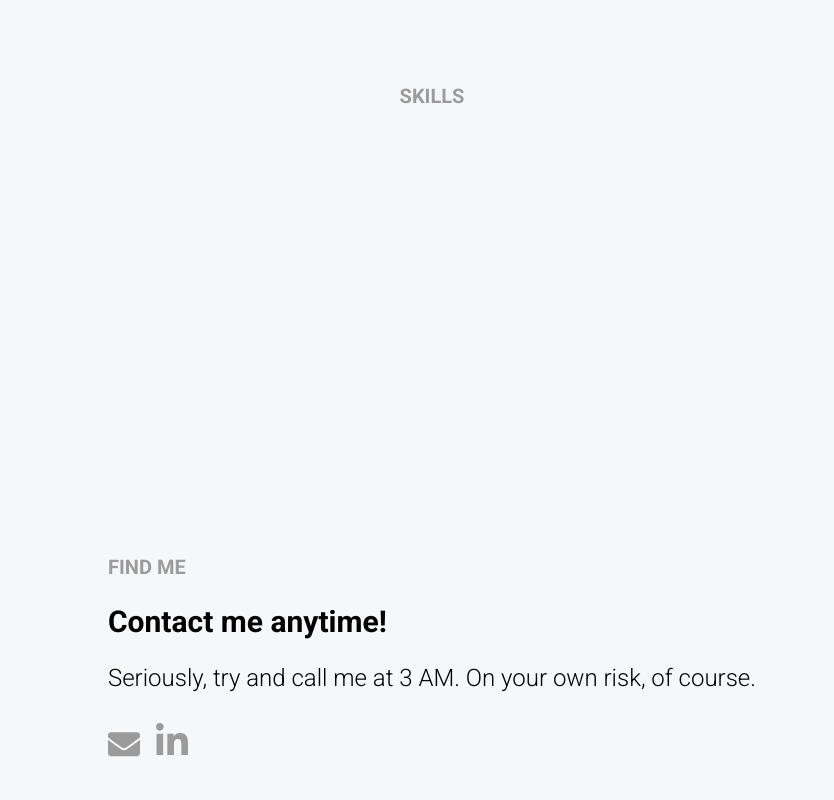
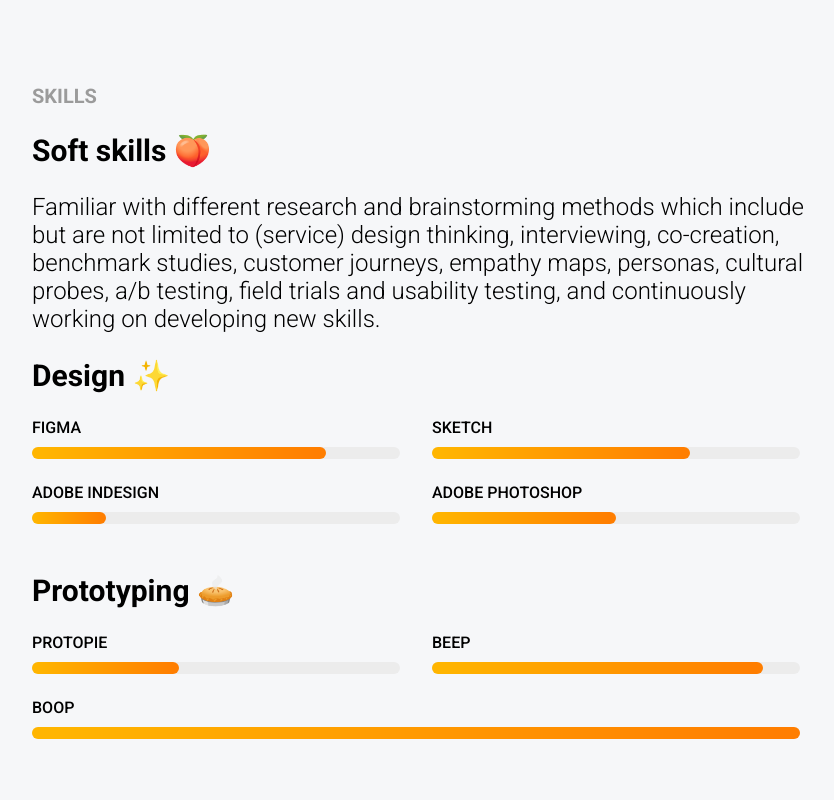
Before and after one commit to lbrndsn/portfolio, a React (Create React App) app: page / in a window 1280 px wide. Shown: the part 1680-2480 px from the top of the page, without its empty margins (17-851 px from the left). Built offline with nearby package versions, Linux system fonts and the light colour scheme.

Commit message:
created skillbars

```diff
--- a/src/App.scss
+++ b/src/App.scss
@@ -174,3 +174,38 @@
     transform: scale(1.1);
   }
 }
+
+.skill-grid {
+  display: flex;
+  flex-wrap: wrap;
+  flex-direction: row;
+  justify-content: space-between;
+  width: 100%;
+}
+.skill-bar-container {
+  margin-bottom: 24px;
+  flex: 1;
+  min-width: 300px;
+  margin-right: $padding-32;
+
+  .skill-bar-title {
+    text-transform: uppercase;
+    font-size: 16px;
+    font-weight: 500;
+    margin-bottom: 10px;
+  }
+
+  .skill-bar-outer {
+    height: 12px;
+    background: #ECECEC;
+    border-radius: 12px;
+  }
+
+  .skill-bar-inner {
+    height: 12px;
+    border-radius: 12px;
+    width: 0;
+    transition: width 1s ease-out;
+    background-image: linear-gradient(90deg, #FFB500 3%, #FF7E00 97%);
+  }
+}
--- /dev/null
+++ b/src/SkillBar.js
@@ -0,0 +1,20 @@
+import React, {useEffect, useState} from "react";
+import {observer} from "mobx-react-lite";
+
+const SkillBar = observer(({ title, progress }) => {
+    const [actualProgress, setProgress] = useState(0);
+
+    useEffect(() => {
+        setProgress(progress);
+    }, []);
+    return (
+        <div className="skill-bar-container">
+            <div className="skill-bar-title">{title}</div>
+            <div className="skill-bar-outer">
+                <div className="skill-bar-inner" style={{ width: actualProgress + "%" }}/>
+            </div>
+        </div>
+    )
+});
+
+export default SkillBar;
--- a/src/pages/Contact.js
+++ b/src/pages/Contact.js
@@ -17,7 +17,7 @@
         <div className="fixed page" ref={ref}>
             <div className="page-inner">
                 <h1>Find me</h1>
-                <h2>Contact me anytime!</h2>
+                <h2>Contact me anytime! 🛎</h2>
                 <p>Seriously, try and call me at 3 AM. On your own risk, of course.</p>
                 <div className="contact-buttons">
 
--- a/src/pages/Skills.js
+++ b/src/pages/Skills.js
@@ -1,8 +1,23 @@
 import React, {useEffect, useRef} from "react";
 import {useRouteStore} from "../stores/RouteStore";
 import {observer} from "mobx-react-lite";
+import SkillBar from "../SkillBar";
 
-const Skills = observer(({ id }) => {
+
+const skillsDesign = [
+    { title: "Figma", progress: 80 },
+    { title: "Sketch", progress: 70 },
+    { title: "Adobe Indesign", progress: 20 },
+    { title: "Adobe Photoshop", progress: 50 },
+];
+
+const skillsPrototyping = [
+    { title: "Protopie", progress: 40 },
+    { title: "Beep", progress: 90 },
+    { title: "Boop", progress: 100 },
+];
+
+const Skills = observer(({id}) => {
     const routeStore = useRouteStore();
     const ref = useRef(null);
 
@@ -10,10 +25,29 @@
         routeStore[id] = ref;
     }, []);
 
+    const skillBarsDesign = skillsDesign.map((skill) => <SkillBar key={"design" + skill.title} {...skill} />);
+    const skillBarsPrototyping = skillsPrototyping.map((skill) => <SkillBar key={"prototyping" + skill.title} {...skill} />);
+
     return (
         <div className="fixed page" ref={ref}>
             <div className="page-inner">
                 <h1>Skills</h1>
+                <h2>Soft skills 🍑</h2>
+                <p>Familiar with different research and brainstorming methods which include but are not limited to
+                    (service) design thinking, interviewing, co-creation, benchmark studies, customer journeys, empathy
+                    maps, personas, cultural probes, a/b testing, field trials and usability testing, and continuously
+                    working on developing new skills.</p>
+
+                <h2>Design ✨</h2>
+                <div className="skill-grid">
+                    {skillBarsDesign}
+                </div>
+
+                <h2>Prototyping 🥧</h2>
+                <div className="skill-grid">
+                    {skillBarsPrototyping}
+                </div>
+
             </div>
         </div>
     )
```
